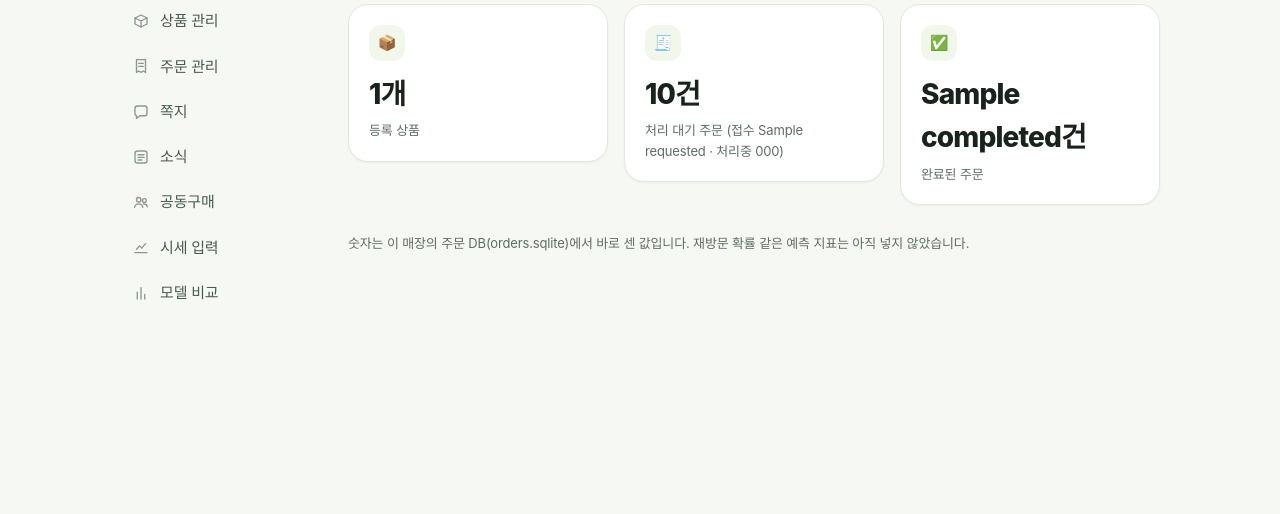
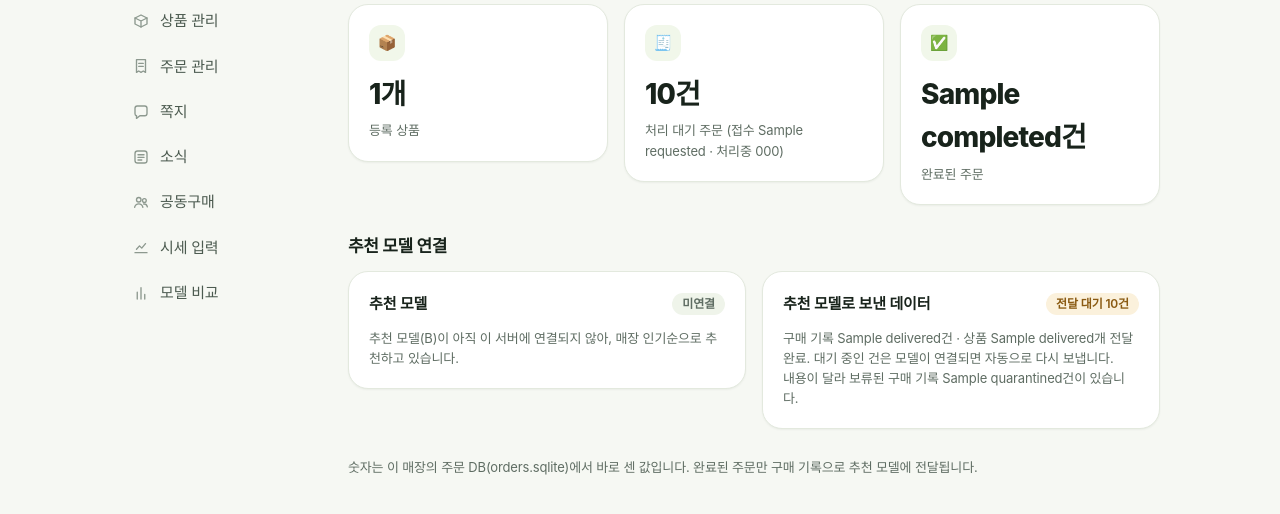
Before and after one commit to CSID-DGU/2026-1-CECD1-3-JeonYeoGyeong-11, a FastAPI app: template commerce/apps/seller/templates/overview.html in a window 1280 px wide. Shown: the part 207-721 px from the top of the page. Run offline with FastAPI, Linux system fonts and the light colour scheme; the template is opened without the code that fills it: most values are stand-ins (such as "Sample title", 1, 10 or a date in 2020); some web fonts are replaced.

Commit message:
merchant_api: redeliver the outbox at startup, show model connection, seller cancel
- The app retries every pending catalog item and purchase event once at
  startup (interfaces.md §2 redelivery after restart). Orders the demo seed
  wrote with no runtime attached now reach B as soon as the app starts with
  one; a failing recommender is logged and never blocks startup.
- Seller overview shows whether B answers with a real model, its own
  fallback, or not at all, and how much of the outbox B has acknowledged;
  the orders table marks completed orders as delivered to the model or not.
- Sellers can cancel requested/accepted orders from the screen (CSRF-checked).

Co-Authored-By: Claude Opus 5.5 <noreply@anthropic.com>

```diff
--- a/commerce/apps/seller/templates/overview.html
+++ b/commerce/apps/seller/templates/overview.html
@@ -21,5 +21,42 @@
     <span class="stat-label">완료된 주문</span>
   </a>
 </div>
-<p class="muted-note">숫자는 이 매장의 주문 DB(orders.sqlite)에서 바로 센 값입니다. 재방문 확률 같은 예측 지표는 아직 넣지 않았습니다.</p>
+
+<section class="section">
+  <h2 class="section-title">추천 모델 연결</h2>
+  <div class="grid cols-2">
+    <div class="card stack">
+      <div class="row between">
+        <span class="list-title">추천 모델</span>
+        {% if not model_connected %}
+        <span class="badge muted">미연결</span>
+        {% elif model_fallback %}
+        <span class="badge warn">연결됨 · 모델 준비 중</span>
+        {% else %}
+        <span class="badge solid">실제 모델로 추천 중</span>
+        {% endif %}
+      </div>
+      {% if not model_connected %}
+      <p class="muted-note">추천 모델(B)이 아직 이 서버에 연결되지 않아, 매장 인기순으로 추천하고 있습니다.</p>
+      {% elif model_fallback %}
+      <p class="muted-note">추천 모델은 연결됐지만 아직 답할 수 없어 인기순으로 대신 보여줍니다 (사유: <span class="mono">{{ model_fallback }}</span>).</p>
+      {% else %}
+      <p class="muted-note">모델 버전 <span class="mono">{{ model_version }}</span></p>
+      {% endif %}
+    </div>
+    <div class="card stack">
+      <div class="row between">
+        <span class="list-title">추천 모델로 보낸 데이터</span>
+        {% set waiting = delivery.purchase_event.pending + delivery.catalog_item.pending %}
+        <span class="badge {{ 'warn' if waiting else 'brand' }}">{{ '전달 대기 %d건' % waiting if waiting else '모두 전달됨' }}</span>
+      </div>
+      <p class="muted-note">
+        구매 기록 {{ delivery.purchase_event.delivered }}건 · 상품 {{ delivery.catalog_item.delivered }}개 전달 완료.
+        {% if waiting %}대기 중인 건은 모델이 연결되면 자동으로 다시 보냅니다.{% endif %}
+        {% if delivery.purchase_event.quarantined %}<br>내용이 달라 보류된 구매 기록 {{ delivery.purchase_event.quarantined }}건이 있습니다.{% endif %}
+      </p>
+    </div>
+  </div>
+</section>
+<p class="muted-note">숫자는 이 매장의 주문 DB(orders.sqlite)에서 바로 센 값입니다. 완료된 주문만 구매 기록으로 추천 모델에 전달됩니다.</p>
 {% endblock %}
--- a/commerce/services/merchant_api/main.py
+++ b/commerce/services/merchant_api/main.py
@@ -17,6 +17,7 @@ state-changing form of a logged-in user carries a session-bound CSRF token
 never from the form. OQ13's error-code question and OQ15 stay open.
 """
 import asyncio
+import logging
 import os
 import uuid
 from contextlib import asynccontextmanager
@@ -36,6 +37,7 @@ from commerce.services.merchant_api.accounts_service import AccountError
 from commerce.services.merchant_api.context import MerchantContext, MerchantSettings, build_context, merchant_db_path_from_env
 
 _APPS_DIR = Path(__file__).resolve().parents[2] / "apps"
+_log = logging.getLogger(__name__)
 
 
 def _csrf_context(cookie_name: str):
@@ -141,6 +143,20 @@ class LoginRequired(Exception):
         self.login_url = login_url
 
 
+def _redeliver_outbox(context: MerchantContext) -> None:
+    """Hand B whatever was committed but never acknowledged (interfaces.md §2),
+    including everything the demo seed wrote with no runtime attached. A
+    recommender failure here is logged, never a reason not to start."""
+    try:
+        conn = orders_db.connect(context.merchant_db_path)
+        try:
+            orders_service.deliver_all_pending(conn, seller_id=context.seller_id, runtime=context.runtime)
+        finally:
+            conn.close()
+    except Exception as exc:
+        _log.warning("startup outbox redelivery failed: %s", exc)
+
+
 def settings_from_env() -> MerchantSettings:
     enabled = os.environ.get("FL_ENABLED", "false").lower()
     if enabled not in ("true", "false"):
@@ -187,6 +203,7 @@ def create_app(settings: MerchantSettings | None = None, *, context_factory: Cal
     async def lifespan(app: FastAPI):
         context = context_factory(settings if settings is not None else settings_from_env())
         app.state.merchant = context
+        await asyncio.to_thread(_redeliver_outbox, context)
         try:
             await context.fl_client.start()
             yield
@@ -376,9 +393,18 @@ def create_app(settings: MerchantSettings | None = None, *, context_factory: Cal
         status_counts = {"requested": 0, "accepted": 0, "completed": 0, "cancelled": 0}
         for order in orders:
             status_counts[order["status"]] += 1
+        context: MerchantContext = request.app.state.merchant
+        # A probe for the dashboard only: a customer with no history, so B
+        # answers with its model if one is installed, or says why it cannot.
+        probe = orders_service.get_recommendations_for_display(
+            conn, seller_id=seller_id, customer_id_local="dashboard-probe", runtime=context.runtime,
+        )
         return _seller_templates.TemplateResponse(request, "overview.html", {
             "seller_id": seller_id, "active_tab": "overview", "staff": staff,
             "product_count": len(catalog), "status_counts": status_counts,
+            "model_connected": probe["model_version"] != orders_service.MOCK_MODEL_VERSION,
+            "model_version": probe["model_version"], "model_fallback": probe.get("fallback_reason"),
+            "delivery": orders_service.delivery_summary(conn, seller_id=seller_id),
         })
 
     @app.get("/seller/{seller_id}/products")
@@ -409,6 +435,7 @@ def create_app(settings: MerchantSettings | None = None, *, context_factory: Cal
         return _seller_templates.TemplateResponse(request, "orders.html", {
             "seller_id": seller_id, "active_tab": "orders", "orders": orders,
             "status_labels": _STATUS_LABELS, "staff": staff, "titles": _catalog_titles(conn, seller_id),
+            "delivery_by_order": orders_service.purchase_event_status_by_order(conn, seller_id=seller_id),
         })
 
     def seller_transition_screen(seller_id: str, order_id: str, action: str, request: Request, conn, expected_status_version: int):
@@ -432,6 +459,13 @@ def create_app(settings: MerchantSettings | None = None, *, context_factory: Cal
         expected_status_version: int = Form(...),
     ):
         return seller_transition_screen(seller_id, order_id, "complete", request, conn, expected_status_version)
+
+    @app.post("/seller/{seller_id}/orders/{order_id}/cancel")
+    def seller_cancel_order(
+        seller_id: str, order_id: str, request: Request, conn=Depends(get_conn), staff=Depends(require_seller_form),
+        expected_status_version: int = Form(...),
+    ):
+        return seller_transition_screen(seller_id, order_id, "cancel", request, conn, expected_status_version)
 
     # --- Seller model comparison (comparison.md §5, A card "모델 비교 화면") -----
 
--- a/commerce/services/merchant_api/orders_service.py
+++ b/commerce/services/merchant_api/orders_service.py
@@ -349,6 +349,28 @@ def get_recommendations_for_display(
     }
 
 
+def deliver_all_pending(conn: sqlite3.Connection, *, seller_id: str, runtime: RecommenderRuntime) -> None:
+    """Retry the whole outbox once: catalog first, so B knows an item before an
+    event that names it. Called at app startup (interfaces.md §2: a restart
+    redelivers what was committed but not acknowledged) -- which also hands B
+    every order the demo seed wrote while no runtime was attached."""
+    deliver_pending_catalog_items(conn, seller_id=seller_id, runtime=runtime)
+    deliver_pending_purchase_events(conn, seller_id=seller_id, runtime=runtime)
+
+
+def delivery_summary(conn: sqlite3.Connection, *, seller_id: str) -> dict[str, dict[str, int]]:
+    """kind -> {"pending", "delivered", "quarantined"} counts, for the seller dashboard."""
+    counts = db.count_outbox(conn, seller_id)
+    return {
+        kind: {status: counts.get((kind, status), 0) for status in ("pending", "delivered", "quarantined")}
+        for kind in ("catalog_item", "purchase_event")
+    }
+
+
+def purchase_event_status_by_order(conn: sqlite3.Connection, *, seller_id: str) -> dict[str, str]:
+    return db.purchase_event_status_by_order(conn, seller_id)
+
+
 _FALLBACK_LABELS = {
     "no_shared_model": "공유 모델 준비 전 · 매장 인기순",
     "no_seller_history": "판매 이력 부족 · 매장 인기순",
```
Also changed, not shown: commerce/apps/seller/templates/orders.html (+13 -0 lines), commerce/services/merchant_api/orders_db.py (+21 -0 lines), commerce/services/merchant_api/tests/test_screens.py (+71 -0 lines).
